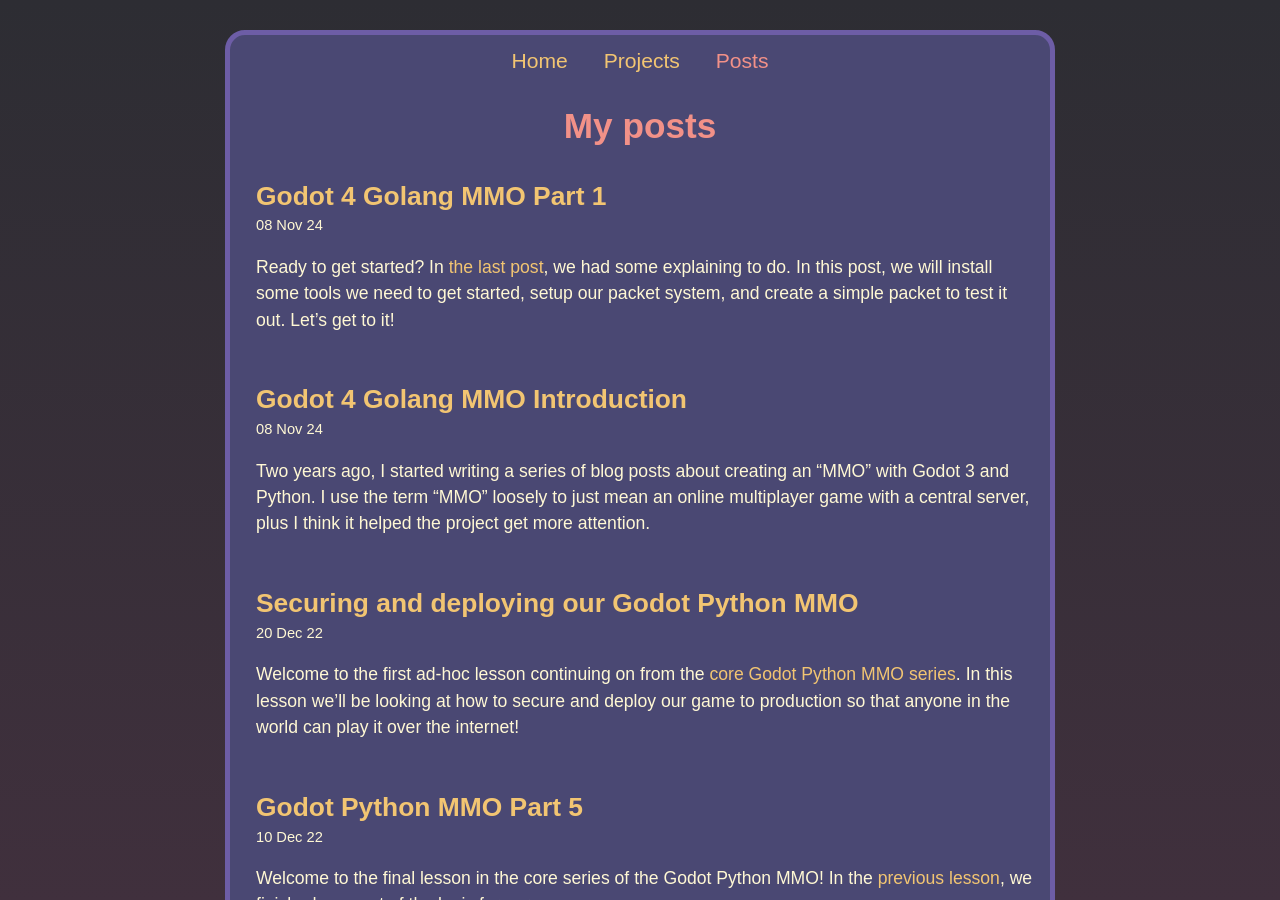
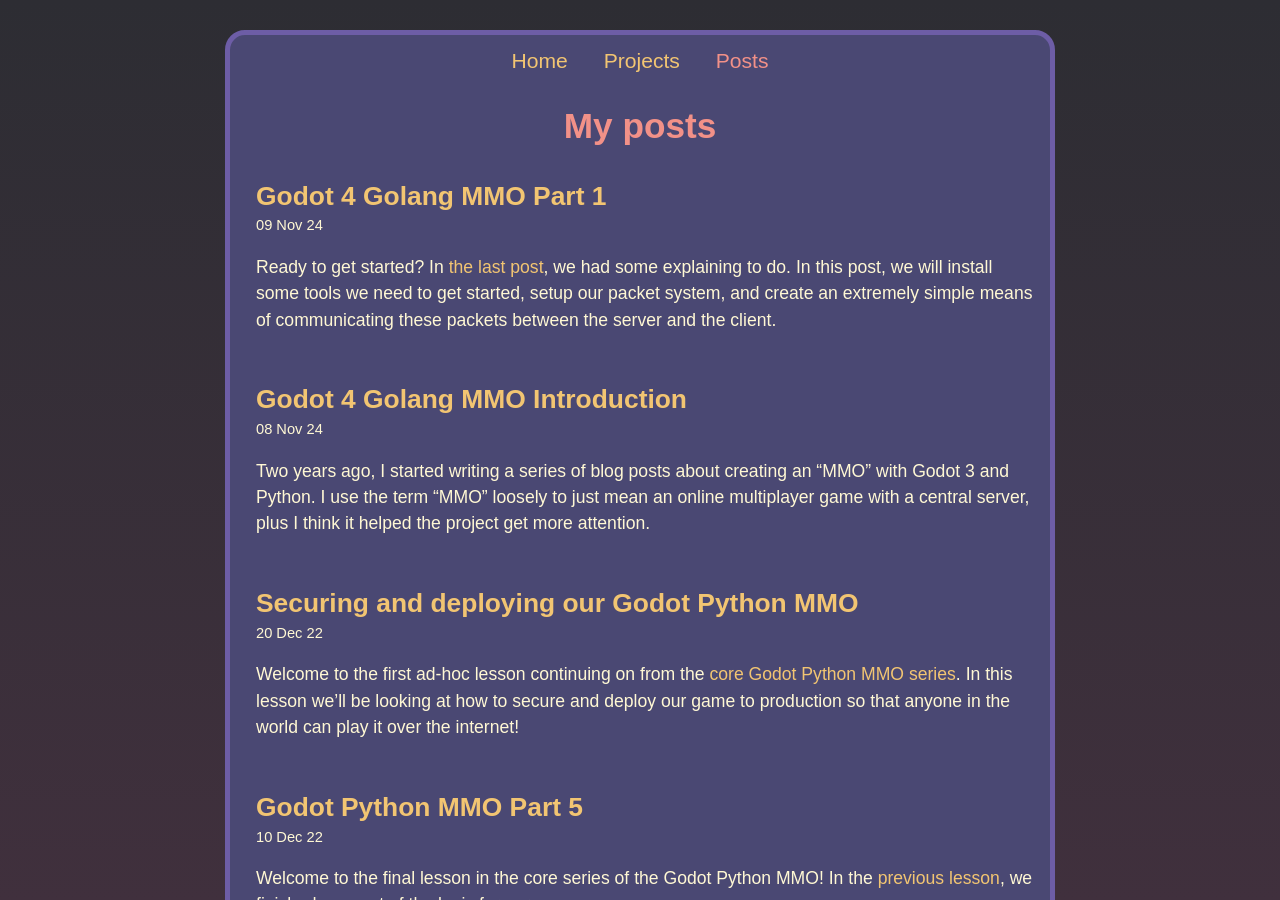
Before and after one commit to tristanbatchler/tbat.me, a Jekyll site: the page built from posts.html, in a window 1280 px wide and 900 px high. Built offline with Jekyll 4.4.1, drawn with Linux system fonts in a browser that asks for light colours; some web fonts are replaced; formulas are drawn with MathJax 3; a script that is not in the unit is left out; some of the changed lines change nothing that is shown.

Commit message:
Finish part 1

````diff
--- a/_posts/2024-11-08-godot-golang-mmo-intro.md
+++ b/_posts/2024-11-08-godot-golang-mmo-intro.md
@@ -37,7 +37,7 @@
 2. **Implementing the game** will obviously be the bulk of the project, where we will implement the game logic and polishing the client. Here we will discuss techniques for handling game state which I believe is invaluable for any online multiplayer game.
 3. **Deploying to the cloud** lifts our project off our local machine and into the hands of players from across the world. We will discuss security, platforms, and other nuances to consider when publishing your game.
 
-Let's not waste any time and dive right in! See you in [the next post](/2024/11/08/godot-golang-mmo-part-1) where we will set up our project and get our server and client communicating with each other.
+Let's not waste any time and dive right in! See you in [the next post](/2024/11/09/godot-golang-mmo-part-1) where we will set up our project and get our server and client communicating with each other.
 
 ---
 
--- a/_posts/2024-11-08-godot-golang-mmo-part-1.md
+++ b/_posts/2024-11-09-godot-golang-mmo-part-1.md
@@ -1,10 +1,10 @@
 ---
 title: Godot 4 Golang MMO Part 1
-description: How to begin creating an MMO with Godot 4 and Golang!
+description: How to setup everything you need to get started with a Godot 4 MMO using Golang as the backend.
 redditurl:
 ---
 
-Ready to get started? In [the last post](/2024/11/08/godot-golang-mmo-intro), we had some explaining to do. In this post, we will install some tools we need to get started, setup our packet system, and create a simple packet to test it out. Let's get to it!
+Ready to get started? In [the last post](/2024/11/08/godot-golang-mmo-intro), we had some explaining to do. In this post, we will install some tools we need to get started, setup our packet system, and create an extremely simple means of communicating these packets between the server and the client.
 
 ## Installing essential tools
 
@@ -34,7 +34,7 @@
     * `/usr/local/bin` on Unix
 3. Add the `bin` folder to your system's `PATH` environment variable.
     * **On Windows**, you can press **Win + R**, type `SystemPropertiesAdvanced`, click **Environment Variables**, and under **User variables**, double click on `Path`, then click **New** and paste the path to the `bin` folder, which should look something like `C:\Users\<Name>\AppData\Local\protoc-<version>-win64\bin`. Press **OK** on all the windows you opened.
-    ![Windows PATH](/assets/css/images/posts/2024/11/08/windows-path.png)
+    ![Windows PATH](/assets/css/images/posts/2024/11/09/windows-path.png)
 
     * **On Unix**, you can add the following line to your `.bashrc` or `.zshrc` file:
     ```bash
@@ -185,6 +185,8 @@
 
 This is where our generated code will live. We don't even have to look at it, but feel free to take a peek if you're curious. The important thing is that we can now use it by importing the `packets` package. Let's try it out in our `main.go` file.
 
+## Making packets in Go
+
 In order to import our new package, we need to initialize a Go module inside our `server` folder. It's pretty common to name your module after your GitHub repository, but you can realistically name it whatever you want:
 ```bash
 cd server
@@ -323,14 +325,85 @@
     proto.Unmarshal(data, packet)
     fmt.Println(packet)
 }
-
 ```
 
 ```
 sender_id:69  chat:{msg:"Hello, world!"}
 ```
 
-And that's it! We have successfully created a simple packet system using Protocol Buffers. In the next post, we will focus on getting our Godot client setup to use these packets and set up a channel of communication between the server and the client.
+## Setting up the Godot project
+
+I do suppose we'd better see how this all looks from the client perspective. Create a new Godot project in the same root folder as your server project. I will call mine simply `client`. Make sure to select the **Compatibility** renderer if you want to export to the web, but you can always change this later.
+![Godot new project](/assets/css/images/posts/2024/11/09/godot-new-project.png)
+
+First, let's install the Godobuf plugin.
+1. Download the [latest release](https://github.com/oniksan/godobuf/releases/latest). It should be called **Source code (zip)**
+2. Unzip the archive somewhere on your computer
+3. Copy the `addons` folder to your `client` project folder. Your project structure should look like this:
+    ```
+    /
+    ├───.vscode/
+    ├───client/
+    ├───addons/
+    │   └───protobuf/
+    ├───server/
+    └───shared/
+    ```
+4. Open your Godot project and enable the addon by going to **Project > Project Settings > Plugins** and enabling the **Protobuf** plugin.
+    ![Godot plugins](/assets/css/images/posts/2024/11/09/godot-plugins.png)
+
+You should see a new **Godobuf** tab appear in the bottom left panel, underneath the scene tree, adjacent to the **FileSystem** tab. This is where we can input our `.proto` file and generate our code.
+
+1. Click on the **Godot** tab
+2. Click on the **...** button under **Input protobuf file** and navigate up a level to your `shared/packets.proto` file. For some reason, it shows a warning that you will "overwrite" the file, but this is not the case. Just choose **OK**
+3. Click on the **...** button under **Output GDScript file**, enter simply `packets.gd` and click **OK**
+   ![Godobuf output](/assets/css/images/posts/2024/11/09/godobuf-output.png)
+4. Click on **Compile** and you should see a popup appear saying **Compile success done** if it worked correctly
+    ![Godobuf compile](/assets/css/images/posts/2024/11/09/godobuf-compile.png)
+
+Again, you can take a look at the generated code if you're curious. It should appear in the **FileSystem** tab now, under `res://packets.gd`.
+
+Regardless, let's see what it takes to create a packet in Godot.
+
+## Making packets in Godot
+
+Create a new node in your scene called **Main** and attach a new script, `main.gd` to it. Hit **Ctrl + S** to save your scene as `main.tscn` before editing the script:
+```directory
+/client/main.gd
+```
+```gdscript
+extends Node
+
+const packets := preload("res://packets.gd")
+
+func _ready() -> void:
+    var packet := packets.Packet.new()
+    packet.set_sender_id(69)
+    var chat_msg := packet.new_chat()
+    chat_msg.set_msg("Hello, world!")
+    print(chat_msg)
+```
+
+When you hit **F5** to run your project, you should get a popup asking you to select the main scene. Just choose **Select Current** and you should see the following output in the output console at the bottom of the editor window:
+```
+msg: "Hello, world!";
+```
+
+This is the same message we created in Go, but now we are doing it in Godot. We can even go through the same proof of concept by serializing and deserializing the packet. This time let's try just getting the field value from the chat message:
+```directory
+/client/main.gd
+```
+```gdscript
+var new_packet := packets.Packet.new()
+new_packet.from_bytes([8, 69, 18, 15, 10, 13, 72, 101, 108, 108, 111, 44, 32, 119, 111, 114, 108, 100, 33])
+print(new_packet.get_chat().get_msg())
+```
+
+```
+Hello, world!
+```
+
+Now that is certainly an interesting hello world program. Ok, so we can create packets in both Go and Godot, and have the means to convert them to/from bytes. So how do we send them to each other? That's what we will cover in [the next post](/2024/11/09/godot-golang-mmo-part-2), where we will setup a simple websocket server in Go and connect to it from Godot. Until then, happy coding!
 
 ---
 
````
Also changed, not shown: assets/css/images/posts/2024/11/09/godobuf-compile.png (added), assets/css/images/posts/2024/11/09/godofbug-output.png (added), assets/css/images/posts/2024/11/09/godot-new-project.png (added), assets/css/images/posts/2024/11/09/godot-plugins.png (added), assets/css/images/posts/2024/11/09/windows-path.png (renamed from assets/css/images/posts/2024/11/08/windows-path.png).
